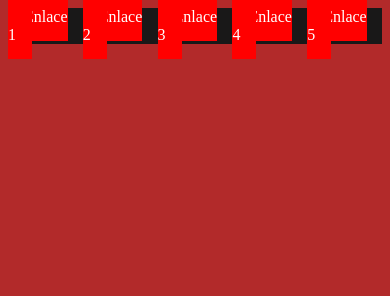
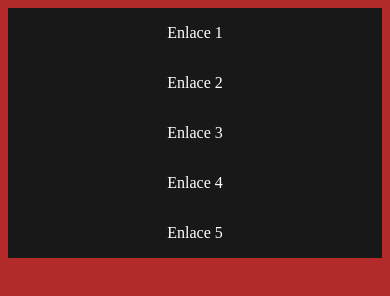
Before and after one commit to Yorso/bootstrap_4_project, a plain HTML site: page flexbox-menu.html in a window 390 px wide. Drawn offline with Linux system fonts and the light colour scheme.

Commit message:
Centering menu items

```diff
--- a/flexbox-menu.html
+++ b/flexbox-menu.html
@@ -28,10 +28,23 @@
         }
 
         nav ul a{
-            background: red;
             color: #fff;
             padding: 1rem;
             text-decoration: none;
+            display: block;
+        }
+
+        nav ul a:hover{
+            background: #ef0f0f;
+        }
+
+        @media (max-width: 550px) {/* media query: When the width of the browser is 550 px, you must comply with the following rules */
+            nav ul{
+                flex-direction: column; /* It displays menu items in columns when browser gets 550 px */
+            }
+            nav ul a{
+                text-align: center; /* It centers menu items */
+            }
         }
 
     </style>
```
